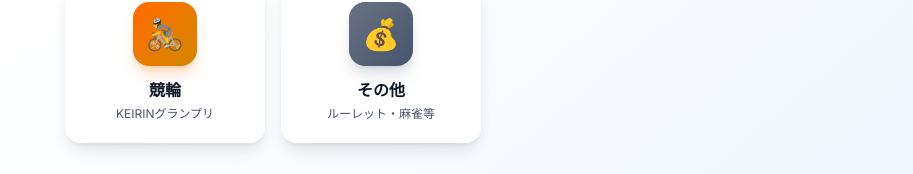
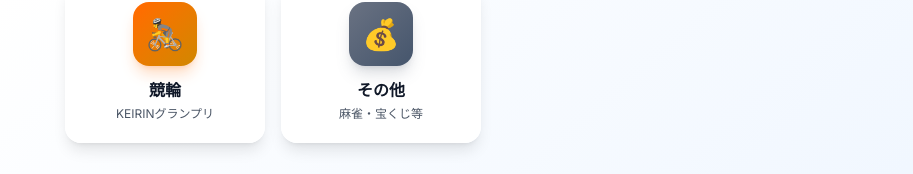
Before and after one commit to toi444/poker-app-nextjs, a Next.js app: page /all-gamble/add in a window 1280 px wide. Shown: the part 776-950 px from the top of the page, without its empty margins (367-1280 px from the left). Built offline with nearby package versions, Linux system fonts and the light colour scheme.

Commit message:
Update all-gamble features

```diff
--- a/app/all-gamble/add/page.tsx
+++ b/app/all-gamble/add/page.tsx
@@ -76,7 +76,7 @@ const categories = [
     id: 'other',
     icon: '💰',
     name: 'その他',
-    subtitle: 'ルーレット・麻雀等',
+    subtitle: '麻雀・宝くじ等',
     gradient: 'from-gray-500 to-slate-600',
     shadowColor: 'shadow-gray-500/25'
   }
```
